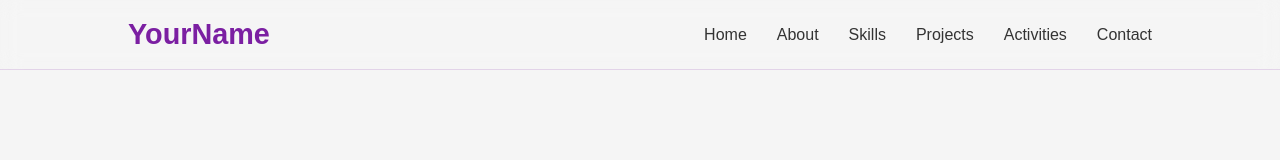
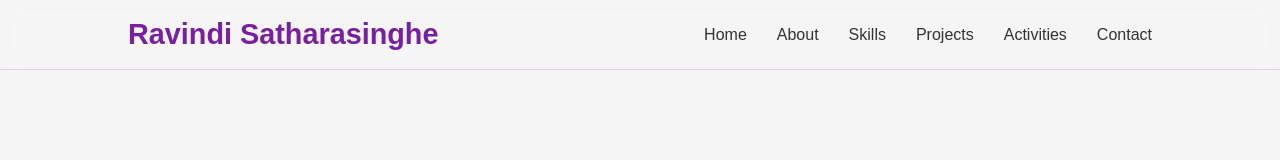
Before and after one commit to NethuDinsara/portfolio, a React (Vite) app: page / in a window 1280 px wide. Shown: the top 160 px of the page. Built offline with nearby package versions, Linux system fonts and the light colour scheme.

Commit message:
Updated navbar

```diff
--- a/src/components/Navbar.jsx
+++ b/src/components/Navbar.jsx
@@ -16,7 +16,7 @@ const Navbar = () => {
   return (
     <nav className={`navbar ${isScrolled ? 'scrolled' : ''}`}>
       <div className="navbar-container">
-        <a href="#home" className="logo">YourName</a>
+        <a href="#home" className="logo">Ravindi Satharasinghe</a>
 
         <div className={`menu-toggle ${isMenuOpen ? 'active' : ''}`} onClick={() => setIsMenuOpen(!isMenuOpen)}>
           <div className="bar"></div>
```
